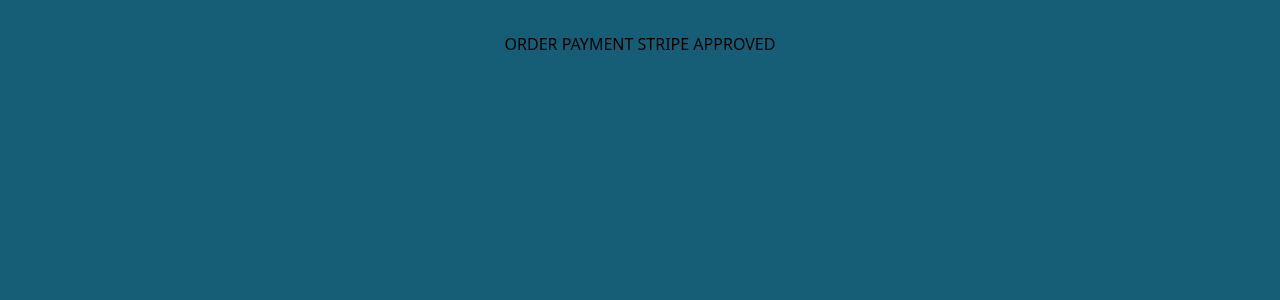
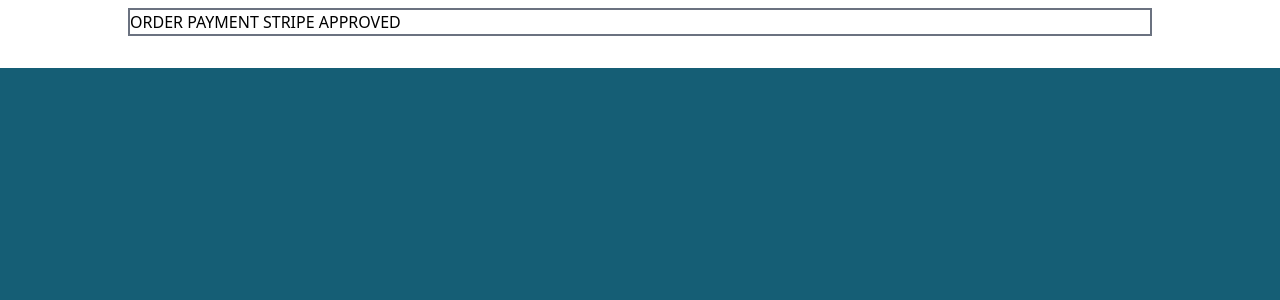
Before and after one commit to GrahamMorbyDev/countryfrontendnew, a Vue app: page /demo_order_pay_approved in a window 1280 px wide. Shown: the top 300 px of the page. Built offline with nearby package versions, Linux system fonts and the light colour scheme; no server answers.

Commit message:
Demo Order process complete

```diff
--- a/src/views/DemoOrder.vue
+++ b/src/views/DemoOrder.vue
@@ -1,5 +1,5 @@
 <template>
-    <div class="bg-white flex justify-center">
+    <div class="pt-2 pb-8 bg-white flex justify-center">
         <div class="w-4/5 bg-white border-rounded border-2 border-gray-500">
             <div class="py-8 flex justify-center">
                 DEMO ORDER
--- a/src/views/DemoOrderPay.vue
+++ b/src/views/DemoOrderPay.vue
@@ -1,13 +1,17 @@
 <template>
-    <div class="py-8 flex justify-center">
+    <div class="pt-2 pb-8 bg-white flex justify-center">
+        <div class="m-4 p-6 w-1/2 bg-white border-rounded border-2 border-gray-200">
 
             <form @submit.prevent="pay" id="payment-form">
                 <div id="payment-element">
                     <!-- Elements will create form elements here -->
                 </div>
+                <div id="address-element">
+                    <!-- Elements will create form elements here -->
+                </div>
                 <button id="submit"
                         type="submit"
-                    class="mt-2 px-4 py-2
+                        class="mt-3 px-4 py-2
                             flex justify-center
                             border border-transparent rounded-md shadow-sm text-sm font-medium
                             text-white bg-indigo-700
@@ -18,6 +22,8 @@
                     <!-- Display error message to your customers here -->
                 </div>
             </form>
+
+        </div>
     </div>
 </template>
 
@@ -71,6 +77,12 @@
             // Create and mount the Payment Element
             const paymentElement = this.elements.create('payment');
             paymentElement.mount('#payment-element');
+
+            // Create and mount the Address Element in shipping mode
+            const addressElement = this.elements.create("address", {
+                mode: "shipping",
+            });
+            addressElement.mount("#address-element");
         });
 
     },
--- a/src/views/DemoOrderPayApproved.vue
+++ b/src/views/DemoOrderPayApproved.vue
@@ -1,6 +1,8 @@
 <template>
-    <div class="py-8 flex justify-center">
-        ORDER PAYMENT STRIPE APPROVED
+    <div class="pt-2 pb-8 bg-white flex justify-center">
+        <div class="w-4/5 bg-white border-rounded border-2 border-gray-500">
+            ORDER PAYMENT STRIPE APPROVED
+        </div>
     </div>
 </template>
 
```
Lines whose indentation alone changed are shown as unchanged.
